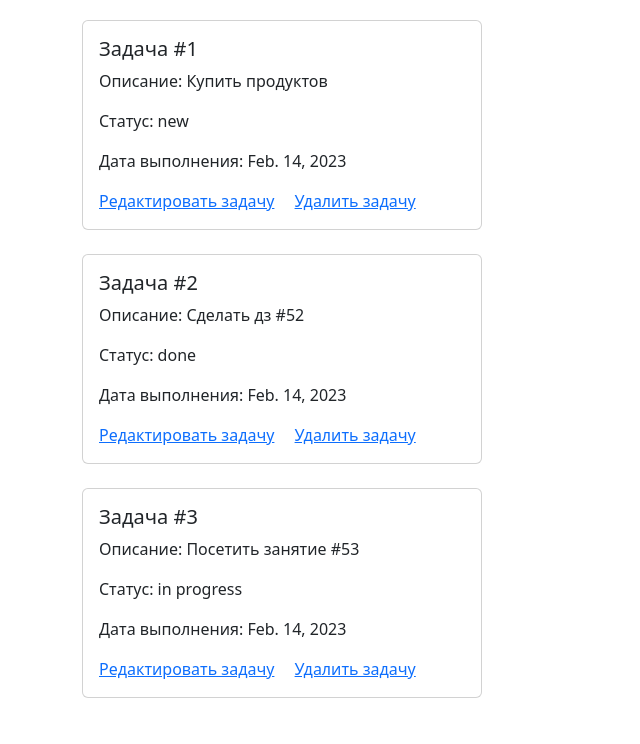
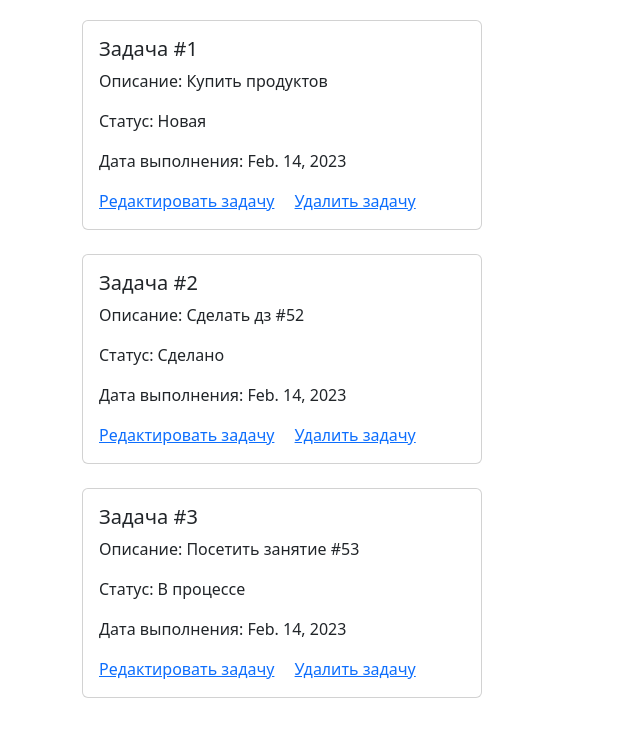
Before and after one commit to kuvatov/homework_55_abylay_kuvatov, a Django app: page /tasks_view in a window 1280 px wide. Shown: the part 56-800 px from the top of the page, without its empty margins (0-640 px from the left). Run offline with Django 4.2, Linux system fonts and the light colour scheme; data comes from the database, SQL or seed files in the repository; some libraries are stand-ins or nearby versions.

Commit message:
Исправил отображение статуса на странице просмотра задач

```diff
--- a/source/webapp/models.py
+++ b/source/webapp/models.py
@@ -1,22 +1,21 @@
 from datetime import date
 
 from django.db import models
+from django.db.models import TextChoices
+
+
+class StatusChoice(TextChoices):
+    NEW_STATUS = 'new', 'Новая'
+    IN_PROGRESS_STATUS = 'in progress', 'В процессе'
+    DONE_STATUS = 'done', 'Сделано'
 
 
 # Create your models here.
 class ToDoList(models.Model):
-    NEW_STATUS = 'new'
-    IN_PROGRESS_STATUS = 'in progress'
-    DONE_STATUS = 'done'
-    STATUS_CHOICES = [
-        (NEW_STATUS, 'Новая'),
-        (IN_PROGRESS_STATUS, 'В процессе'),
-        (DONE_STATUS, 'Сделано')
-    ]
     description = models.CharField(max_length=200, null=False, blank=False, help_text="Describe the task",
                                    verbose_name="Description")
-    status = models.CharField(max_length=20, null=False, blank=False, choices=STATUS_CHOICES, default=NEW_STATUS,
-                              verbose_name="Status")
+    status = models.CharField(max_length=20, null=False, blank=False, choices=StatusChoice.choices,
+                              default=StatusChoice.NEW_STATUS, verbose_name="Status")
     action_date = models.DateField(default=date.today, verbose_name="Date of completion")
 
     def __str__(self):
--- a/source/webapp/templates/tasks_view.html
+++ b/source/webapp/templates/tasks_view.html
@@ -12,7 +12,11 @@
                 <div class="card-body">
                     <h5 class="card-title">Задача #{{ task.id }}</h5>
                     <p class="card-text">Описание: {{ task.description }}</p>
-                    <p class="card-text">Статус: {{ task.status }}</p>
+                    {% for choice in choices %}
+                        {% if choice.0 == task.status %}
+                            <p class="card-text">Статус: {{ choice.1 }}</p>
+                        {% endif %}
+                    {% endfor %}
                     <p class="card-text">Дата выполнения: {{ task.action_date }}</p>
                     <a href="{% url 'task_edit' task.pk %}" class="card-link">Редактировать задачу</a>
                     <a href="{% url 'task_remove' task.pk %}" class="card-link">Удалить задачу</a>
--- a/source/webapp/views/tasks.py
+++ b/source/webapp/views/tasks.py
@@ -3,14 +3,15 @@ from django.http import HttpResponseRedirect
 from django.shortcuts import render, get_object_or_404
 from django.urls import reverse
 
-from webapp.models import ToDoList
+from webapp.models import ToDoList, StatusChoice
 
 
 # Create your views here.
 def tasks_view(request):
     todolist = ToDoList.objects.all()
     context = {
-        'todolist': todolist
+        'todolist': todolist,
+        'choices': StatusChoice.choices
     }
     return render(request, 'tasks_view.html', context=context)
 
@@ -18,7 +19,7 @@ def tasks_view(request):
 def task_create(request: WSGIRequest):
     if request.method == 'GET':
         return render(request, 'task_create.html', context={
-            'choices': ToDoList.STATUS_CHOICES
+            'choices': StatusChoice.choices
         })
     todolist = {
         'description': request.POST.get('description').capitalize(),
```
